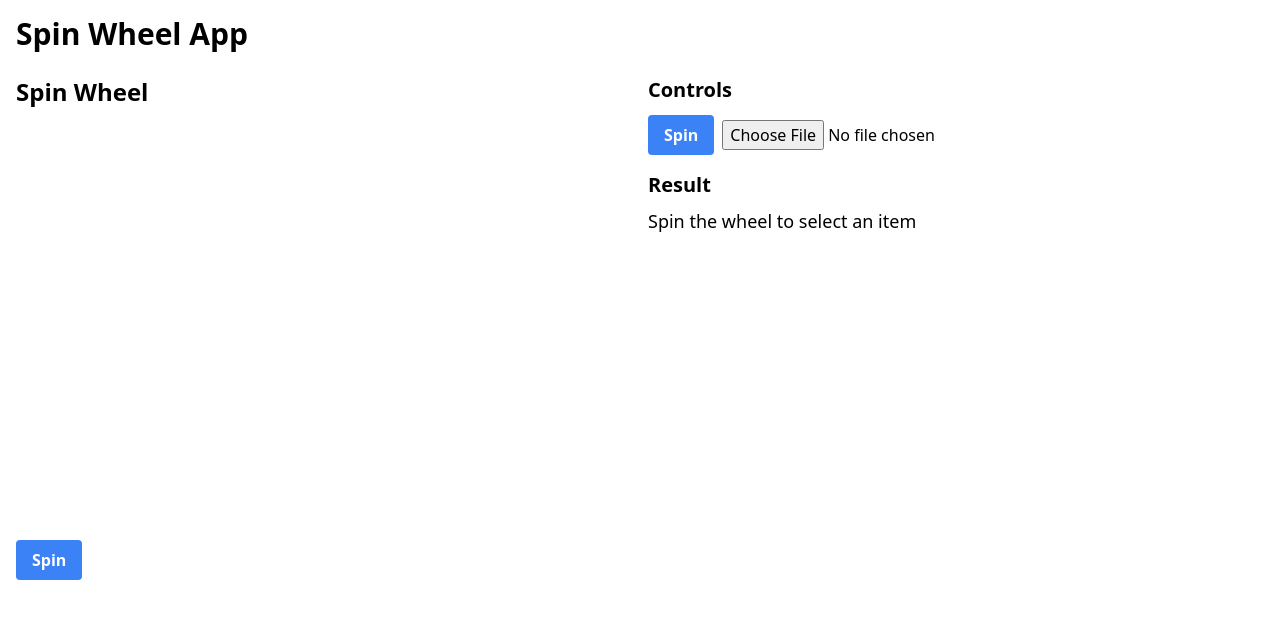
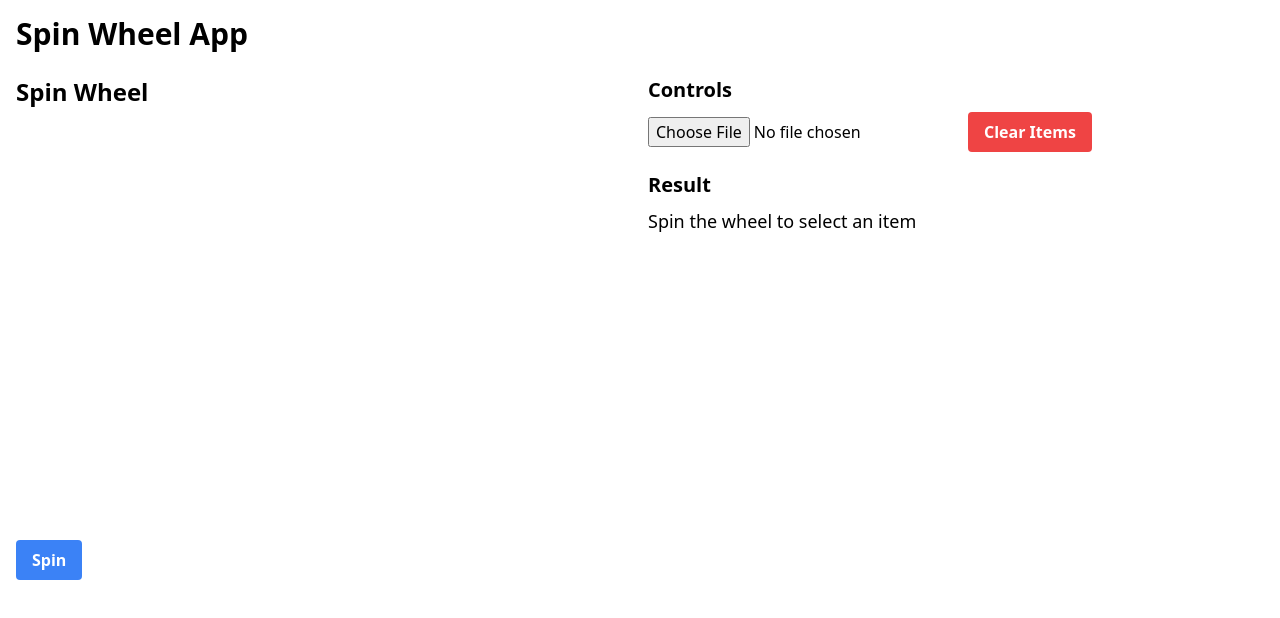
Before and after one commit to adnanbwp/smtools-randomspinner, a React (Vite) app: page / in a window 1280 px wide. Shown: the top 618 px of the page. Built offline with nearby package versions, Linux system fonts and the light colour scheme.

Commit message:
Implement data persistence using LocalStorage

```diff
--- a/src/App.jsx
+++ b/src/App.jsx
@@ -2,13 +2,22 @@
 import SpinWheel from './components/SpinWheel';
 import Controls from './components/Controls';
 import Results from './components/Results';
+import { saveItems, loadItems, clearItems } from './services/localStorageService';
 
 function App() {
   const [items, setItems] = useState([]);
   const [selectedItem, setSelectedItem] = useState(null);
 
+  useEffect(() => {
+    const savedItems = loadItems();
+    if (savedItems.length > 0) {
+      setItems(savedItems);
+    }
+  }, []);
+
   const handleItemsLoaded = (newItems) => {
     setItems(newItems);
+    saveItems(newItems);
     setSelectedItem(null);
   };
 
@@ -16,9 +25,11 @@
     setSelectedItem(item);
   };
 
-  useEffect(() => {
-    console.log('Current items:', items);
-  }, [items]);
+  const handleClearItems = () => {
+    setItems([]);
+    setSelectedItem(null);
+    clearItems(); // This line ensures items are cleared from LocalStorage
+  };
 
   return (
     <div className="container mx-auto p-4">
@@ -26,7 +37,7 @@
       <div className="grid grid-cols-1 md:grid-cols-2 gap-4">
         <SpinWheel items={items} onSpinComplete={handleSpinComplete} />
         <div>
-          <Controls onItemsLoaded={handleItemsLoaded} />
+          <Controls onItemsLoaded={handleItemsLoaded} onClearItems={handleClearItems} />
           <Results selectedItem={selectedItem} />
         </div>
       </div>
--- a/src/components/Controls.jsx
+++ b/src/components/Controls.jsx
@@ -1,7 +1,7 @@
 import React from 'react';
 import { parseCSV } from '../services/csvService';
 
-const Controls = ({ onItemsLoaded }) => {
+const Controls = ({ onItemsLoaded, onClearItems }) => {
   const handleFileUpload = async (event) => {
     const file = event.target.files[0];
     if (file) {
@@ -18,15 +18,18 @@
   return (
     <div className="controls">
       <h2 className="text-xl font-bold mb-2">Controls</h2>
-      <button className="bg-blue-500 hover:bg-blue-700 text-white font-bold py-2 px-4 rounded mr-2">
-        Spin
-      </button>
       <input
         type="file"
         accept=".csv"
-        className="mt-2"
+        className="mb-2"
         onChange={handleFileUpload}
       />
+      <button
+        onClick={onClearItems}
+        className="bg-red-500 hover:bg-red-700 text-white font-bold py-2 px-4 rounded ml-2"
+      >
+        Clear Items
+      </button>
     </div>
   );
 };
--- /dev/null
+++ b/src/services/localStorageService.js
@@ -0,0 +1,16 @@
+// src/services/localStorageService.js
+
+const ITEMS_KEY = 'spinWheelItems';
+
+export const saveItems = (items) => {
+  localStorage.setItem(ITEMS_KEY, JSON.stringify(items));
+};
+
+export const loadItems = () => {
+  const savedItems = localStorage.getItem(ITEMS_KEY);
+  return savedItems ? JSON.parse(savedItems) : [];
+};
+
+export const clearItems = () => {
+  localStorage.removeItem(ITEMS_KEY);
+};
```
